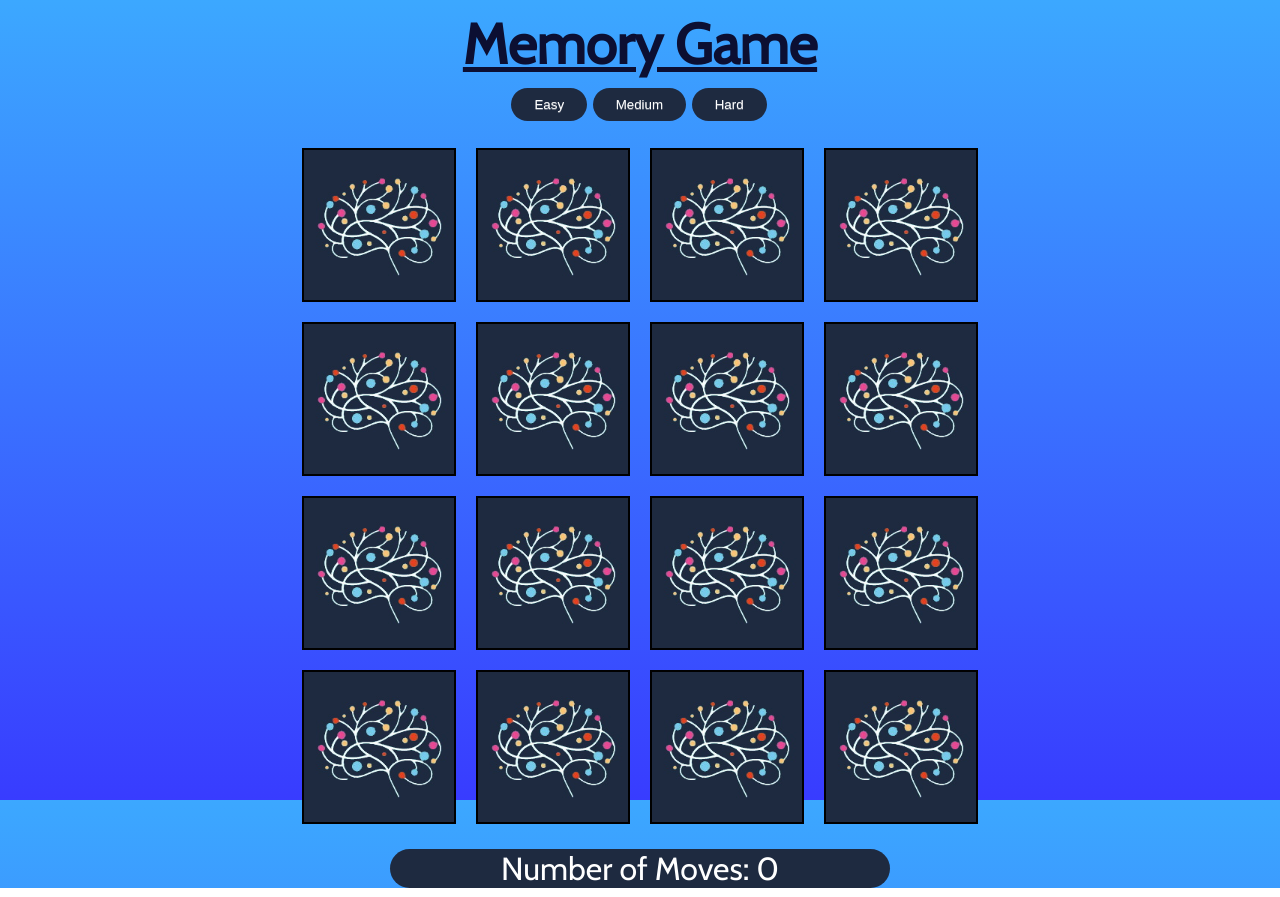
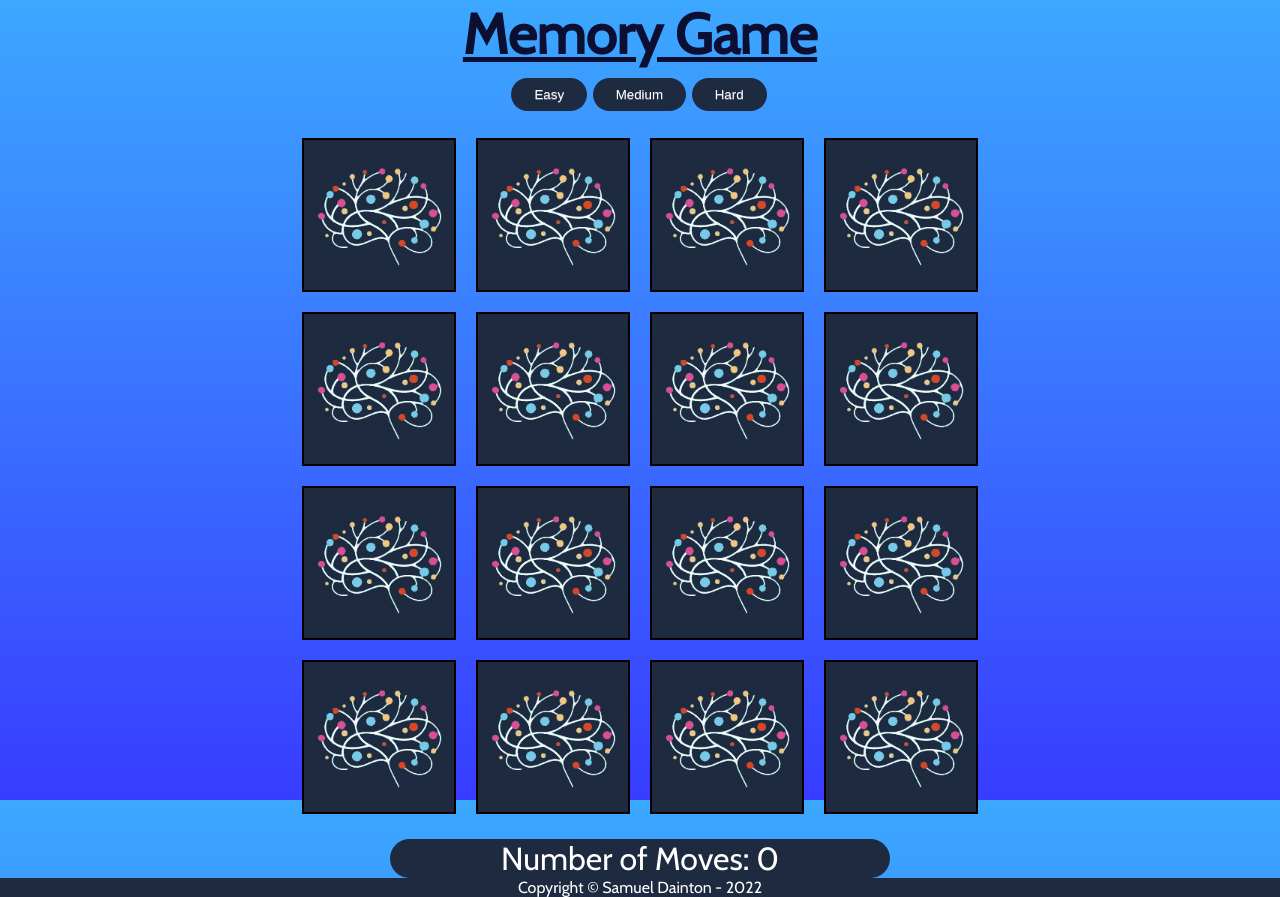
Before and after one commit to Samuel-Dainton/portfolio-project-2, a plain HTML site: page index.html in a window 1280 px wide. Drawn offline with nearby package versions, Linux system fonts and the light colour scheme.

Commit message:
Feat: add footer and styling

```diff
--- a/assets/css/style.css
+++ b/assets/css/style.css
@@ -1,3 +1,13 @@
+* {
+        margin: 0;
+}
+
+html,
+body {
+        height: 100%;
+}
+
+
 html {
         background-image: linear-gradient(#3ca8ff, #383cff);
         font-family: 'Cabin', sans-serif;
@@ -8,7 +18,7 @@ h1 {
         font-size: 350%;
         color: #0c0f32;
         text-align: center;
-        margin: 10px;
+        padding-bottom: 10px;
         text-decoration: underline;
 }
 
@@ -139,7 +149,7 @@ button:hover {
         background-color: white;
         text-align: center;
         transform: translate(0px, -500px);
-        border: 5px rgb(255, 255, 255) solid;
+        border: 5px rgb(0, 0, 0) solid;
         background: url(../images/confetti.png);
         background-size: contain;
         z-index: 100;
@@ -183,6 +193,17 @@ button:hover {
         text-align: center;
         font-size: 200%;
 }
+
+.filler {
+        min-height: calc(100vh - 120px);
+    }
+.footer{
+        color: #FFFFFF;
+        background-color: #1e2a40;
+        width: 100%;
+        text-align: center;
+}
+
 
 /* (D) ANIMATION - MOVE ITEMS FROM RIGHT TO LEFT */
 /* 4 ITEMS -400%, CHANGE THIS IF YOU ADD/REMOVE ITEMS */
@@ -236,7 +257,7 @@ button:hover {
                 width: 50px;
         }
 
-                .restart {
+        .restart {
                 font-size: 70%;
         }
 }
--- a/index.html
+++ b/index.html
@@ -17,19 +17,24 @@
 </head>
 
 <body>
+    <!--Memory Game Title-->
+    <section class="filler">
         <section class="header">
             <h1 class="title">Memory Game</h1>
         </section>
+        <!--Difficulty Buttons-->
         <section class="difficulty">
             <button data-type="submit" class="easy">Easy</button>
             <button data-type="submit" class="medium">Medium</button>
             <button data-type="submit" class="hard">Hard</button>
         </section>
+        <!--Game Section - Set to easy to start.-->
         <section class="game easy-game"></section>
-
+        <!--Number of Guesses-->
         <section class="score-area">
             <p class="guesses">Number of Moves: <span id="score">0</span></p>
         </section>
+        <!--Congratulations - Hidden until triggered.-->
         <section class="win-holder">
             <div class="hwrap congratulations congratulationsHidden">
                 <div class="score-wrapper">You matched all the cards in <span id="total-score">0</span> moves!</div>
@@ -42,6 +47,8 @@
                 <button data-type="submit" class="restart">Play Again?</button>
             </div>
         </section>
+    </section>
+    <footer class="footer">Copyright © Samuel Dainton - 2022</footer>
     <script src="assets/java/script.js"></script>
 </body>
 
```
Lines whose indentation alone changed are shown as unchanged.
